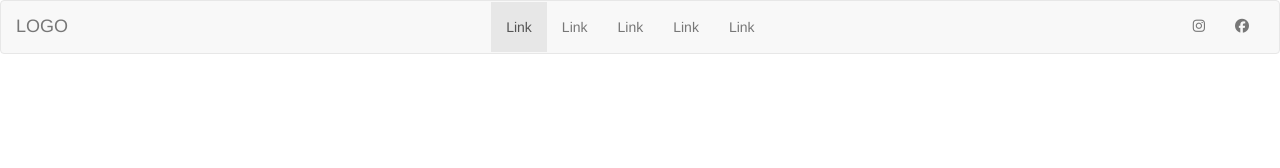
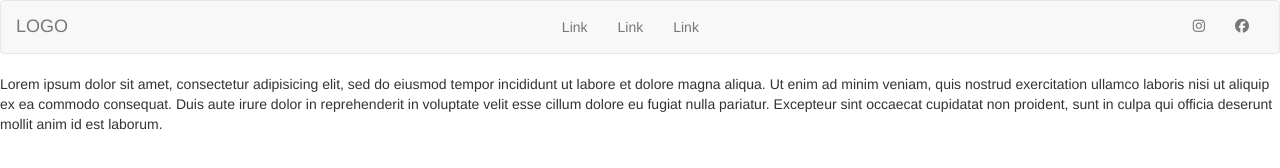
Before and after one commit to jbonpland/imcb, a plain HTML site: page index.html in a window 1280 px wide. Drawn offline with nearby package versions, Linux system fonts and the light colour scheme.

Commit message:
Add accesible tabs

```diff
--- a/css/styles.scss
+++ b/css/styles.scss
@@ -3,6 +3,7 @@
 }*/
 
 $bckg: white;
+$bckg2: grey;
 
 
 .navbar .navbar-nav {
--- a/index.html
+++ b/index.html
@@ -32,11 +32,10 @@
 
           <div class="collapse navbar-collapse" id="bs-example-navbar-collapse-1">
             <ul class="nav navbar-nav navbar center-block">
-              <li class="active"><a href="#">Link <span class="sr-only">(current)</span></a></li>
-              <li><a href="#">Link</a></li>
-              <li><a href="#">Link</a></li>
-              <li><a href="#">Link</a></li>
-              <li><a href="#">Link</a></li>
+
+              <li role="presentation"><a href="#home" aria-controls="home" role="tab" data-toggle="tab">Link</a></li>
+              <li role="presentation"><a href="#projects" aria-controls="projects" role="tab" data-toggle="tab">Link</a></li>
+              <li role="presentation"><a href="#contact" aria-controls="contacts" role="tab" data-toggle="tab">Link</a></li>
 
             </ul>
 
@@ -49,9 +48,39 @@
 </nav>
 
 
+ <!-- Tab panes -->
+  <div class="tab-content">
+    <div role="tabpanel" class="tab-pane fade in active" id="home">
+      <p>Lorem ipsum dolor sit amet, consectetur adipisicing elit, sed do eiusmod
+      tempor incididunt ut labore et dolore magna aliqua. Ut enim ad minim veniam,
+      quis nostrud exercitation ullamco laboris nisi ut aliquip ex ea commodo
+      consequat. Duis aute irure dolor in reprehenderit in voluptate velit esse
+      cillum dolore eu fugiat nulla pariatur. Excepteur sint occaecat cupidatat non
+      proident, sunt in culpa qui officia deserunt mollit anim id est laborum.</p>
+    </div>
+    <div role="tabpanel" class="tab-pane fade" id="projects">
+    <p>projects</p>
+    </div>
 
 
+    <div role="tabpanel" class="tab-pane fade" id="contact"><p>Lorem ipsum dolor sit amet, consectetur adipisicing elit, sed do eiusmod
+    tempor incididunt ut labore et dolore magna aliqua. Ut enim ad minim veniam,
+    quis nostrud exercitation ullamco laboris nisi ut aliquip ex ea commodo
+    consequat. Duis aute irure dolor in reprehenderit in voluptate velit esse
+    cillum dolore eu fugiat nulla pariatur. Excepteur sint occaecat cupidatat non
+    proident, sunt in culpa qui officia deserunt mollit anim id est laborum.Lorem ipsum dolor sit amet, consectetur adipisicing elit, sed do eiusmod
+    tempor incididunt ut labore et dolore magna aliqua. Ut enim ad minim veniam,
+    quis nostrud exercitation ullamco laboris nisi ut aliquip ex ea commodo
+    consequat. Duis aute irure dolor in reprehenderit in voluptate velit esse
+    cillum dolore eu fugiat nulla pariatur. Excepteur sint occaecat cupidatat non
+    proident, sunt in culpa qui officia deserunt mollit anim id est laborum.</p></div>
 
+  </div>
+
+<footer></footer>
+
+
+<!-- Modals -->
 
 
 
```
Also changed, not shown: img/header.jpg (added), 1 other file.
